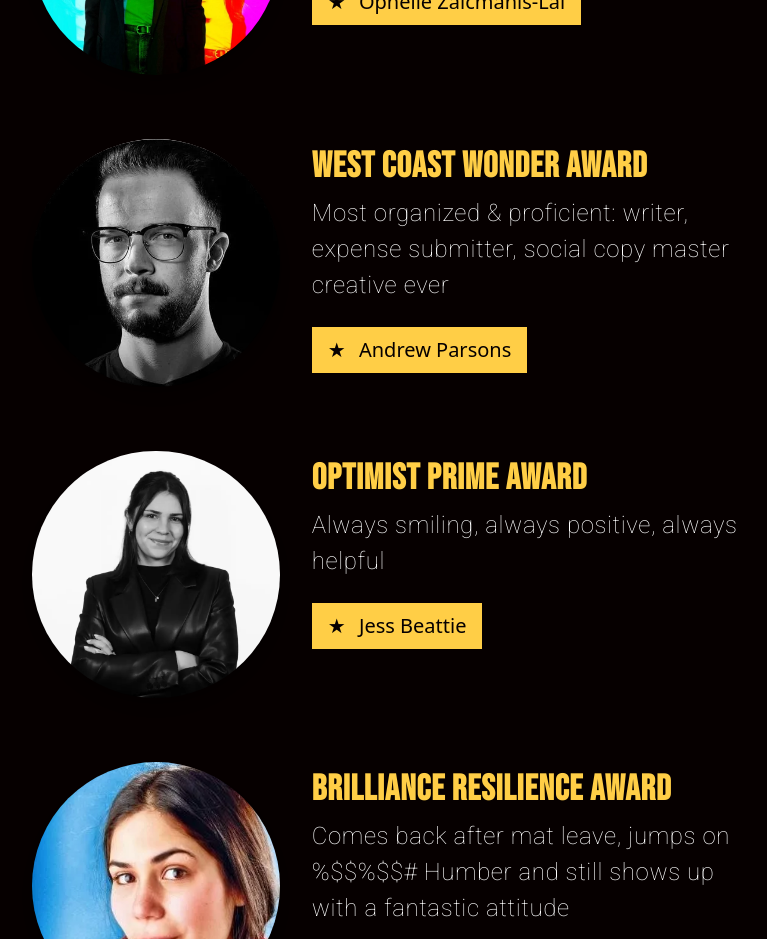
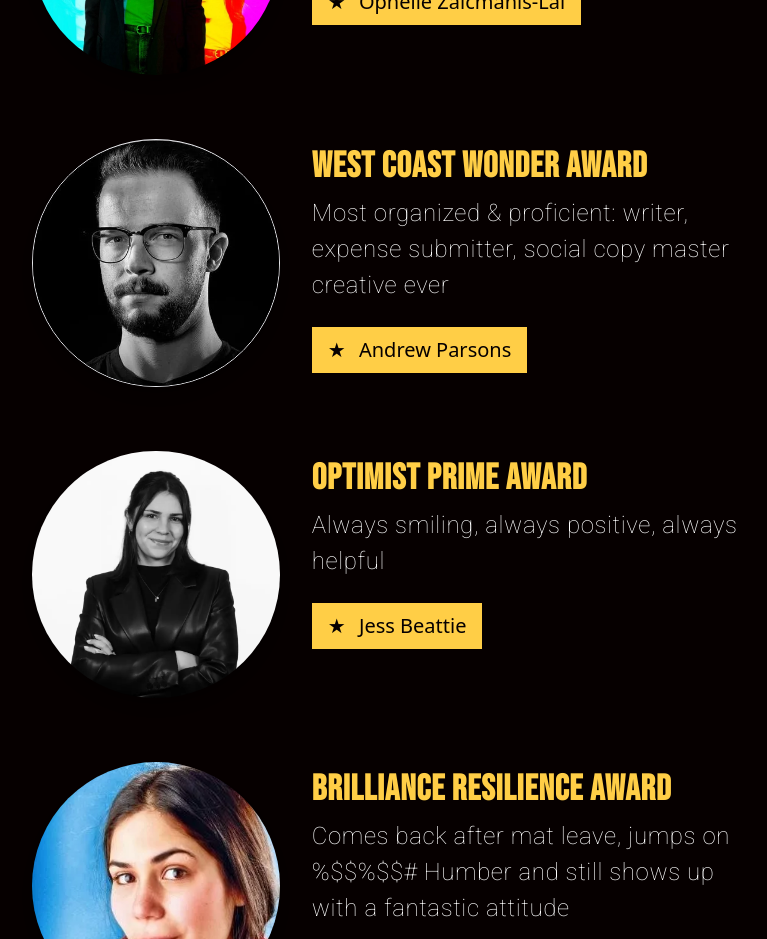
Before and after one commit to garrethil/CSawards, a React (Vite) app: page / in a window 1280 px wide. Shown: the part 3080-4019 px from the top of the page, without its empty margins (240-1007 px from the left). Built offline with nearby package versions, Linux system fonts and the light colour scheme.

Commit message:
add border to andrews picture for some reference against the background

```diff
--- a/src/components/Award.jsx
+++ b/src/components/Award.jsx
@@ -2,6 +2,7 @@ import PropTypes from "prop-types";
 import "../index.css";
 
 function Award({ title, name, desc, pic }) {
+  const borderClass = name === "Andrew Parsons" ? "border border-white-3" : "";
   return (
     <div className="flex flex-row items-start bg-primary overflow-hidden max-w-3xl mx-auto pl-4 py-4">
       {/* Image Section */}
@@ -9,7 +10,7 @@ function Award({ title, name, desc, pic }) {
         <img
           src={pic}
           alt="personal headshot"
-          className="h-auto rounded-full object-cover shadow-lg my-4"
+          className={`h-auto rounded-full object-cover shadow-lg my-4 ${borderClass}`}
         />
       </div>
       {/* Text Section */}
```
